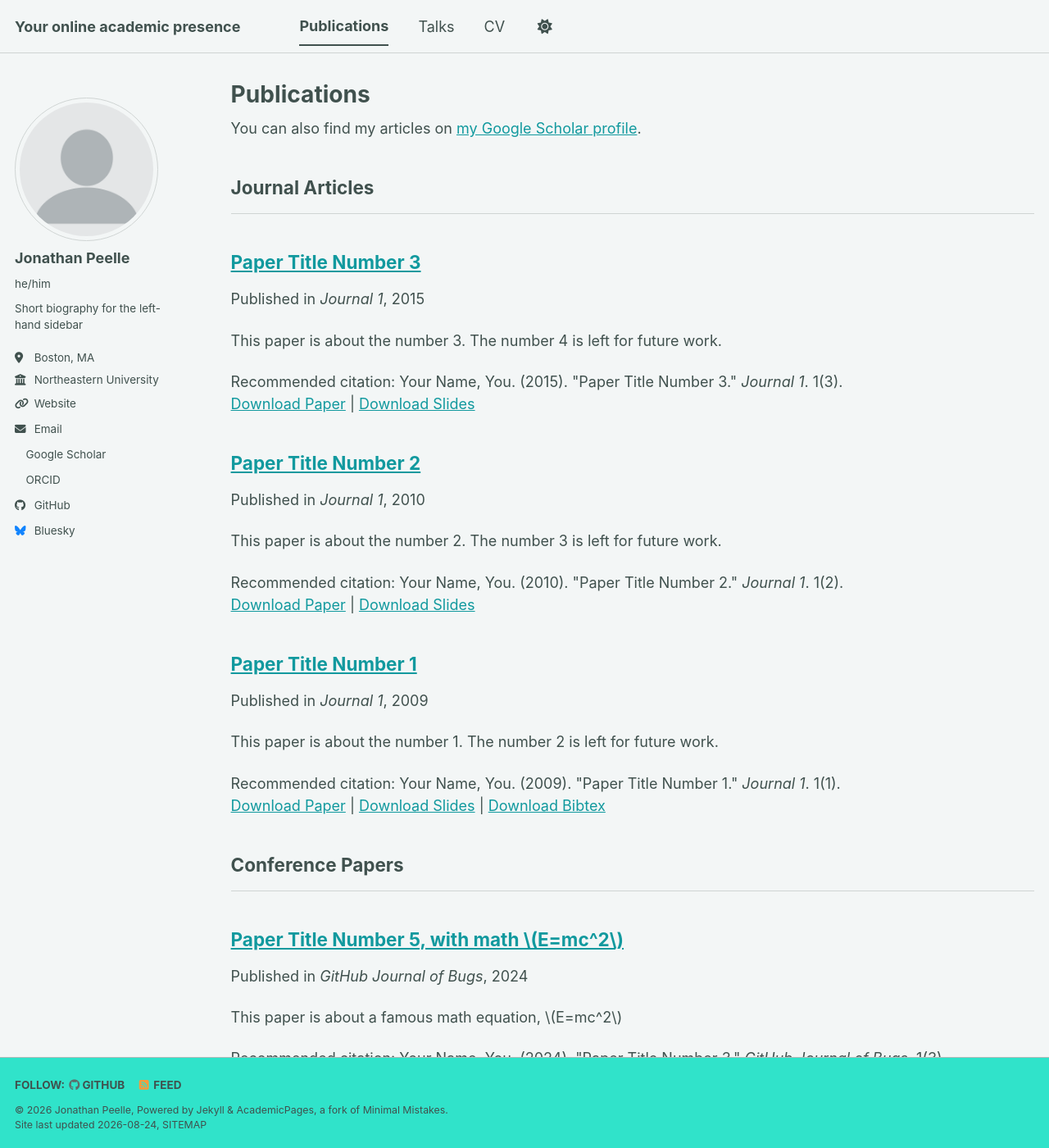
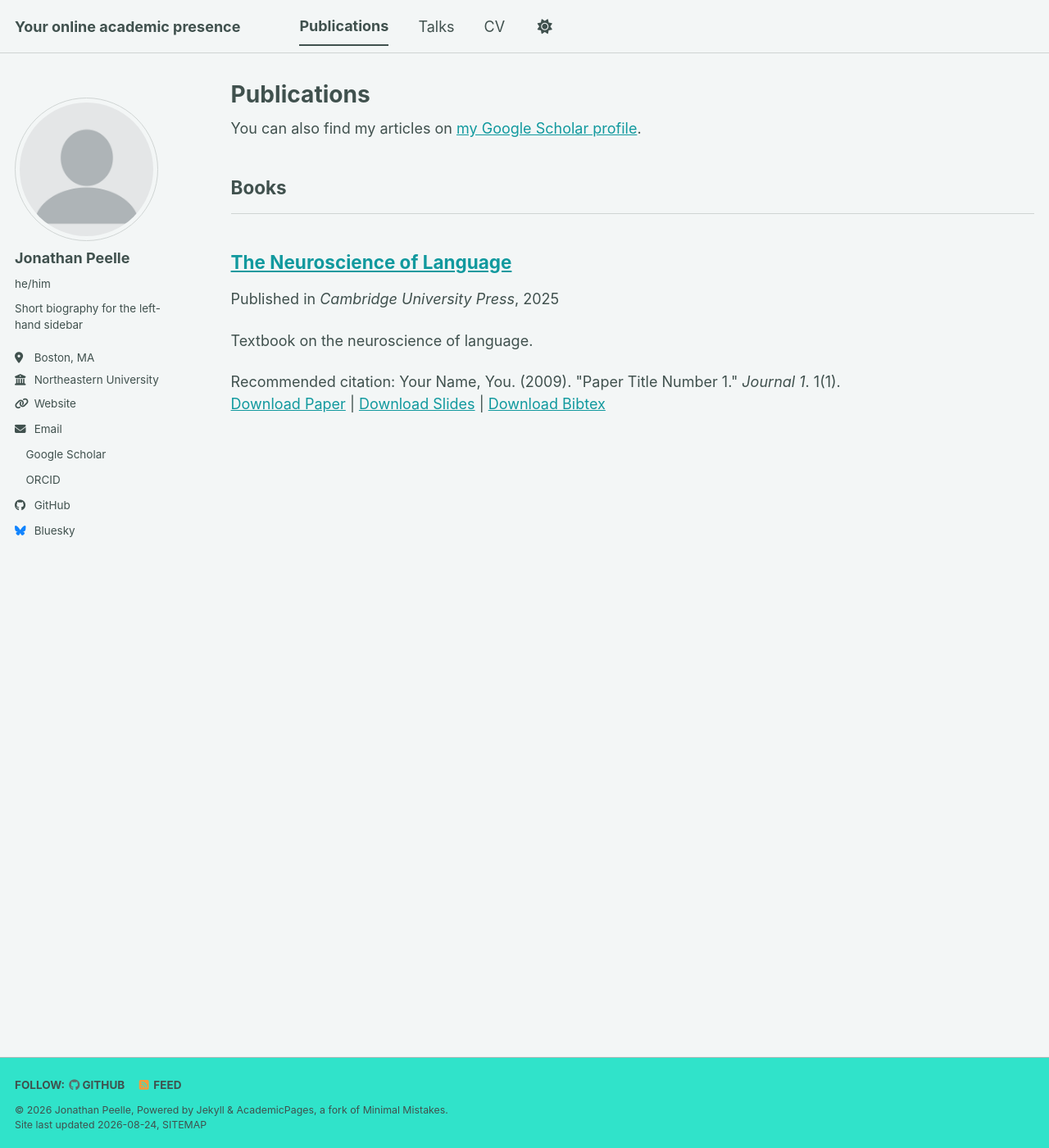
Before and after one commit to jpeelle/jpeelle.github.io, a Jekyll site: the page built from _pages/publications.html, in a window 1280 px wide and 1400 px high. Shown: the whole window at 82% size. Built offline with Jekyll 4.4.1, drawn with Linux system fonts in a browser that asks for light colours; a style sheet for code colours, icons or effects is not loaded; some of the changed text lies outside the part shown.

Commit message:
Minor updates, changed pubs

```diff
--- a/_config.yml
+++ b/_config.yml
@@ -57,7 +57,7 @@ author:
 
   # Social media
   artstation       : # Username
-  bluesky          : "jpeelle.bluesky.social" # Replace this with you Bluesky username
+  bluesky          : "jpeelle.bsky.social" # Replace this with you Bluesky username
   facebook         : # Username
   flickr           : # Username
   foursquare       : # Username
--- a/_publications/2010-10-01-paper-title-number-2.md
+++ /dev/null
@@ -1,14 +0,0 @@
----
-title: "Paper Title Number 2"
-collection: publications
-category: manuscripts
-permalink: /publication/2010-10-01-paper-title-number-2
-excerpt: 'This paper is about the number 2. The number 3 is left for future work.'
-date: 2010-10-01
-venue: 'Journal 1'
-slidesurl: 'https://academicpages.github.io/files/slides2.pdf'
-paperurl: 'https://academicpages.github.io/files/paper2.pdf'
-citation: 'Your Name, You. (2010). &quot;Paper Title Number 2.&quot; <i>Journal 1</i>. 1(2).'
----
-
-The contents above will be part of a list of publications, if the user clicks the link for the publication than the contents of section will be rendered as a full page, allowing you to provide more information about the paper for the reader. When publications are displayed as a single page, the contents of the above "citation" field will automatically be included below this section in a smaller font.
--- a/_publications/2015-10-01-paper-title-number-3.md
+++ /dev/null
@@ -1,14 +0,0 @@
----
-title: "Paper Title Number 3"
-collection: publications
-category: manuscripts
-permalink: /publication/2015-10-01-paper-title-number-3
-excerpt: 'This paper is about the number 3. The number 4 is left for future work.'
-date: 2015-10-01
-venue: 'Journal 1'
-slidesurl: 'https://academicpages.github.io/files/slides3.pdf'
-paperurl: 'https://academicpages.github.io/files/paper3.pdf'
-citation: 'Your Name, You. (2015). &quot;Paper Title Number 3.&quot; <i>Journal 1</i>. 1(3).'
----
-
-The contents above will be part of a list of publications, if the user clicks the link for the publication than the contents of section will be rendered as a full page, allowing you to provide more information about the paper for the reader. When publications are displayed as a single page, the contents of the above "citation" field will automatically be included below this section in a smaller font.
--- a/_publications/2009-10-01-paper-title-number-1.md
+++ b/_publications/2025-06-01-the-neuroscience-of-language.md
@@ -1,11 +1,11 @@
 ---
-title: "Paper Title Number 1"
+title: "The Neuroscience of Language"
 collection: publications
-category: manuscripts
-permalink: /publication/2009-10-01-paper-title-number-1
-excerpt: 'This paper is about the number 1. The number 2 is left for future work.'
-date: 2009-10-01
-venue: 'Journal 1'
+category: books
+permalink: /publication/2026-06-01-the-neuroscience-of-language
+excerpt: 'Textbook on the neuroscience of language.'
+date: 2025-06-01
+venue: 'Cambridge University Press'
 slidesurl: 'https://academicpages.github.io/files/slides1.pdf'
 paperurl: 'https://academicpages.github.io/files/paper1.pdf'
 bibtexurl: 'https://academicpages.github.io/files/bibtex1.bib'
--- a/_publications/2025-06-08-paper-title-number-5.md
+++ /dev/null
@@ -1,13 +0,0 @@
----
-title: "Paper Title Number 5, with math $$E=mc^2$$"
-collection: publications
-category: conferences
-permalink: /publication/2024-02-17-paper-title-number-4
-excerpt: 'This paper is about a famous math equation, $$E=mc^2$$'
-date: 2024-02-17
-venue: 'GitHub Journal of Bugs'
-paperurl: 'https://academicpages.github.io/files/paper3.pdf'
-citation: 'Your Name, You. (2024). &quot;Paper Title Number 3.&quot; <i>GitHub Journal of Bugs</i>. 1(3).'
----
-
-Using [MathJax](https://www.mathjax.org/) in the description is supported - $$E=mc^2$$ - however, the use must be mindful that the default delimiters are `$$...$$` and `\\[...\\]` which differs from the `$...$` that is typically expected.
```
Also changed, not shown: _pages/about.md (+4 -1 lines), _publications/2024-02-17-paper-title-number-4.md (deleted, +0 -13 lines).
